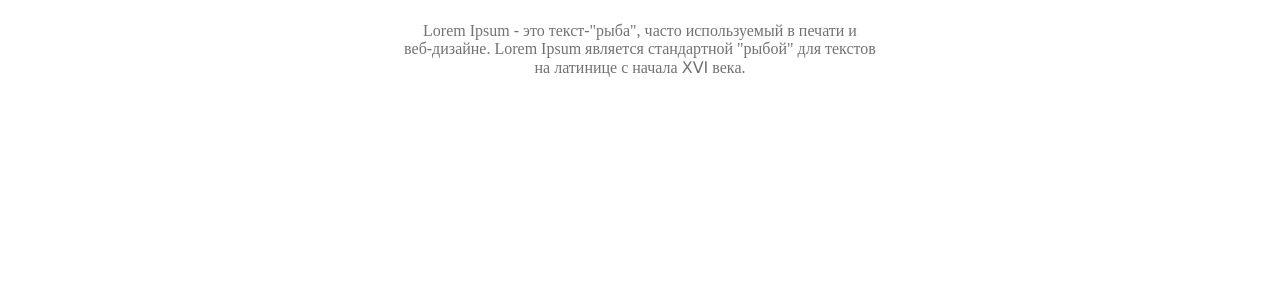
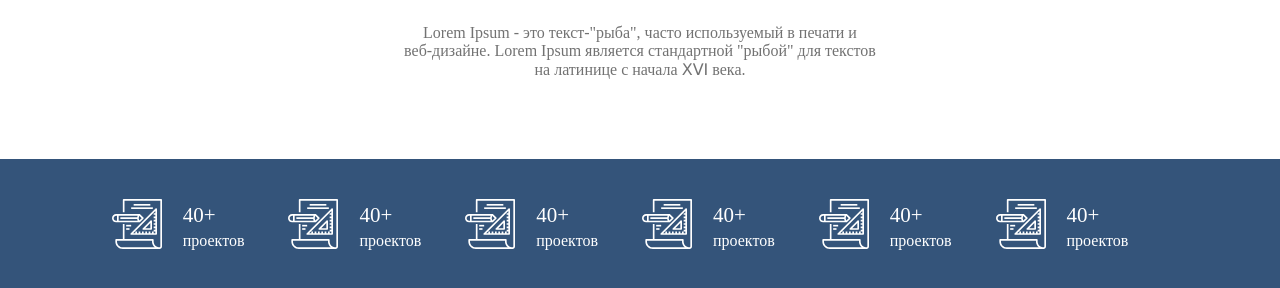
Before and after one commit to doroshevichh/dz2, a plain HTML site: page index.html in a window 1280 px wide. Shown: the part 720-1008 px from the top of the page. Before the commit the page ends 877 px from the top, so only its background shows below. Drawn offline with Linux system fonts and the light colour scheme.

Commit message:
created all homework

```diff
--- a/index.html
+++ b/index.html
@@ -44,7 +44,7 @@
         </content>
    </section>
 
-   <section2 class="content">
+   <section class="content">
        <div class="div1">
            <h1 class="heading-content">Обо мне</h1>
            <p class="info1">
@@ -53,11 +53,90 @@
             на латинице с начала &#8553&#8548&#8544 века.
            </p>
        </div>
-   </section2>
+   </section>
 
+   <section class="bought">
+       <div class="div2">
 
+           <div class="list">
+           <img src="icon.svg" alt="List" width: 100px; height: 100px;>
+           </div>
+            <div class="div3">
+                  <p class ="div3">
+                   40+
+                  </p>
+                  <br>
+                  <p class="div3 active">
+                  проектов
+                  </p>
+             </div>
 
+         <div class="list">
+            <img src="./icon.svg" alt="List" width: 100px; height: 100px;>
+            </div>
+          <div class="div3">
+            <p class ="div3">
+              40+
+             </p>
+             <br>
+            <p class="div3 active">
+            проектов
+            </p>
+           </div>
 
+          <div class="list">
+             <img src="./icon.svg" alt="List" width: 100px; height: 100px;>
+            </div>
+          <div class="div3">
+            <p class ="div3">
+              40+
+             </p>
+             <br>
+            <p class="div3 active">
+            проектов
+            </p>
+           </div>
+
+          <div class="list">
+            <img src="./icon.svg" alt="List" width: 100px; height: 100px;>
+            </div>
+          <div class="div3">
+            <p class ="div3">
+              40+
+            </p>
+            <br>
+            <p class="div3 active">
+            проектов
+            </p>
+        </div>
+
+          <div class="list">
+            <img src="./icon.svg" alt="List" width: 100px; height: 100px;>
+          </div>
+          <div class="div3">
+            <p class ="div3">
+              40+
+            </p>
+            <br>
+            <p class="div3 active">
+             проектов
+            </p>
+        </div>
+
+          <div class="list">
+            <img src="./icon.svg" alt="List" width: 100px; height: 100px;>
+          </div>
+          <div class="div3">
+            <p class ="div3">
+              40+
+             </p>
+             <br>
+             <p class="div3 active">
+             проектов
+            </p>
+            </div>
+       </div>
+   </section>
 
 </body>
 </html>
--- a/style.css
+++ b/style.css
@@ -116,3 +116,34 @@ font-size: 1rem;
     margin-top: 25px;
     margin-bottom: 80px;
 }
+
+.div2 {
+    background:#34547A;
+    text-align: center;
+    padding: 40px 1px;
+    height: 150px;
+    vertical-align: middle;
+}
+
+.list {
+    display: inline-block;
+    width: 47px;
+    height: 50px;
+    vertical-align: middle;
+    text-align: left;
+}
+
+.div3 {
+    display: inline-block;
+    vertical-align: top;
+    margin: 2px 10px;
+    margin-right: 20px;
+    font-size: 21px;
+    text-align: left;
+color: white;
+}
+
+.div3.active {
+    font-size: 1rem;
+    text-align: left;
+}
```
Also changed, not shown: icon.svg (added), img/icon.svg (added), img/project.jpg (added), project.jpg (added).
